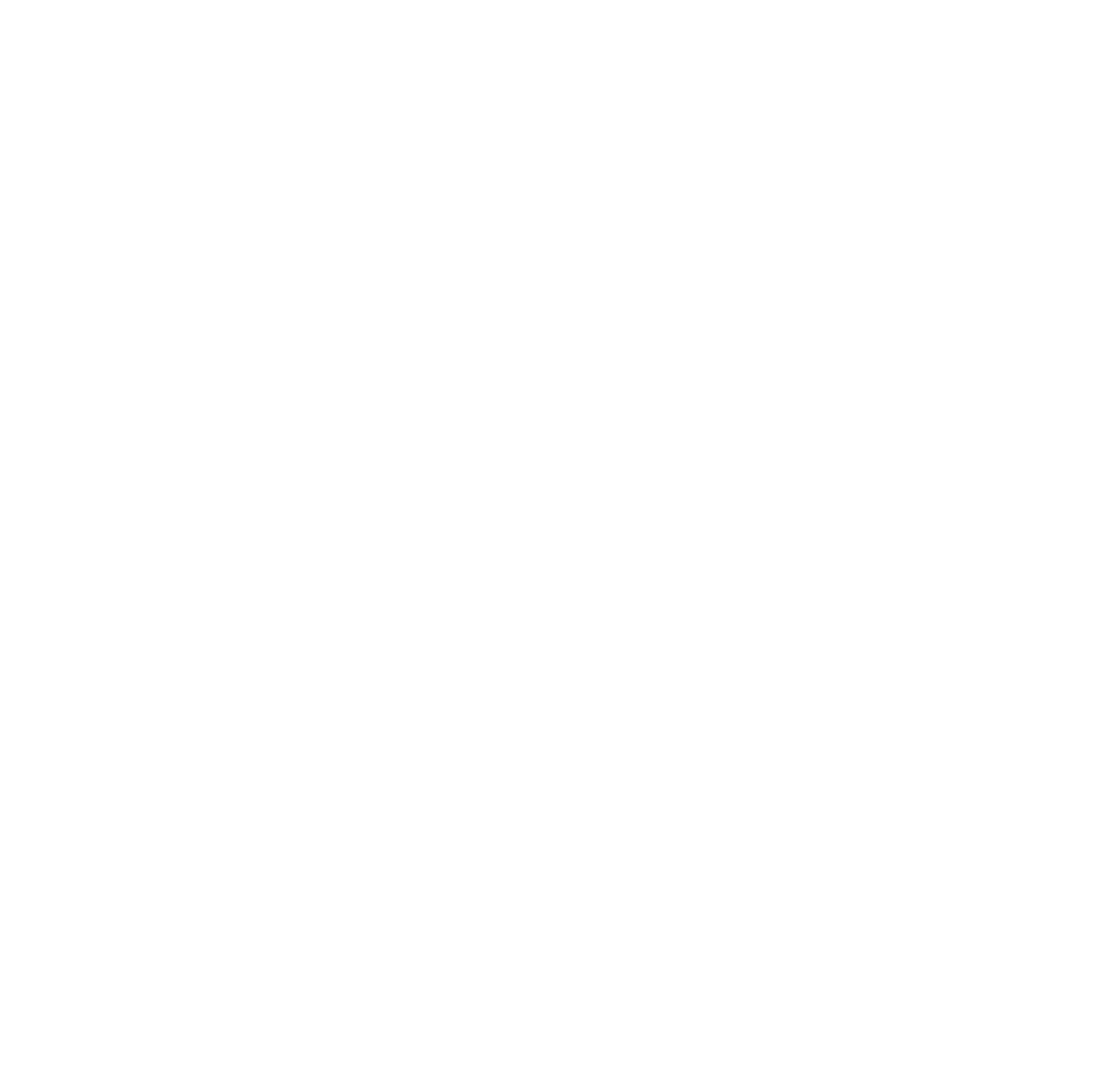
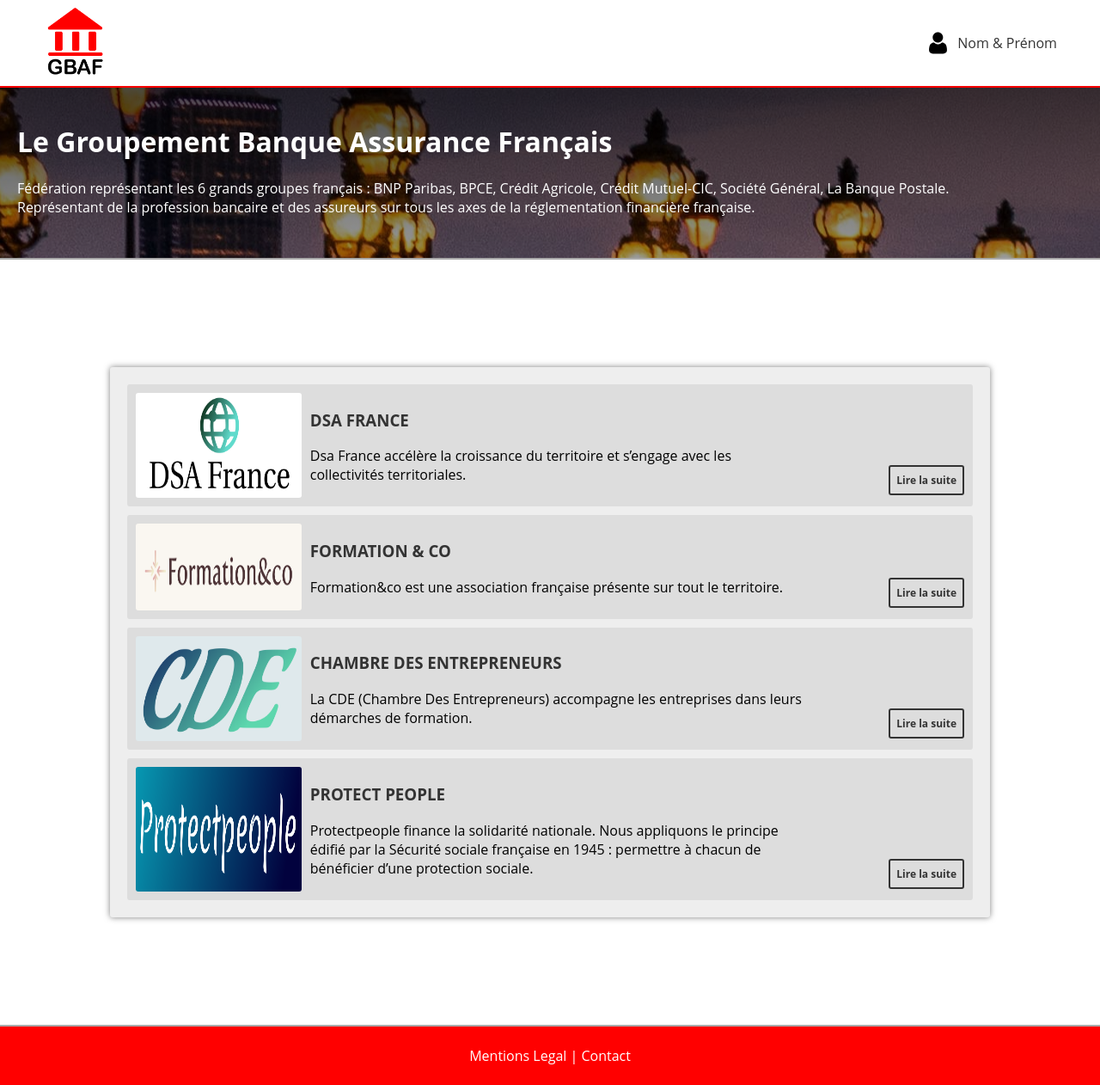
Before and after one commit to OlTarba/GBAF, a PHP site: page / in a window 1280 px wide. Before the commit the page is empty. Shown: the whole page at 86% size. Before the commit the page ends 800 px from the top, so only its background shows below. Run offline with PHP 8.4, Linux system fonts and the light colour scheme.

Commit message:
Design Page d'accueil
Design de la page d'accueil et fix de certains éléments design

```diff
--- a/connexion.php
+++ b/connexion.php
@@ -7,7 +7,7 @@
 <body>
     <?php include_once 'include/header.php'; ?>
 
-    <div class="card form">
+    <div class="card-form form">
         <form action="">
             <div>
                 <label for="pseudo">Pseudonyme : </label>
--- a/css/style.css
+++ b/css/style.css
@@ -16,15 +16,15 @@ a:hover{
 }
 
 /* HEADER */
-
+header{
+    border-bottom: 2px solid #FF0000;
+    display:flex;
+    justify-content: space-between;
+    align-items:center;
+}
 header .logo{
     width: 75px;
-    margin: 10px 0px;
     margin-left: 50px;
-    float:left;
-}
-header{
-    border-bottom: 1px solid #333;
 }
 .gbaf-title{
     font-weight: 100;
@@ -33,10 +33,35 @@ header{
     margin-left: 50px;
     padding:20px;
 }
+.container-user a{
+    display:flex;
+    color:#333;
+    transition: opacity 0.3s;
+}
+.container-user a:hover{
+    opacity:0.5;
+}
+.user-picture{
+    width:25px;
+    margin-right: 10px;
+}
+.user-info{
+    margin-right:50px;
+}
+/* DESCRIPTION */
+.description{
+    color:#FFF;
+    width:100%;
+    min-height:200px;
+    padding: 20px 20px;
+    border-bottom: 2px solid #AAA;
+    background: linear-gradient(rgba(0,0,0,0.7), rgba(0,0,0,0.4)),
+                 center url('../img/illustration.jpg');
+}
 
 /* CARD */
 
-.card{
+.card-form{
     background-color:#EEE;
     box-shadow: 0px 0px 7px rgba(0,0,0,0.5);
     padding: 20px;
@@ -44,6 +69,63 @@ header{
     border-radius:3px;
     margin: 125px auto;
 }
+.card{
+    background-color:#EEE;
+    box-shadow: 0px 0px 7px rgba(0,0,0,0.5);
+    padding: 10px;
+    width: 80vw;
+    border-radius:3px;
+    margin: 125px auto;
+}
+
+/* ACTEUR ACCUEIL */
+
+.acteur{
+    display:flex;
+    background-color: #DDD;
+    padding:10px;
+    border-radius:3px;
+    margin: 10px;
+    position:relative;
+}
+.acteur img{
+    width:20%;
+    margin-right: 10px;
+    border-radius: 3px;
+}
+.acteur h3{
+    color:#333;
+    text-transform: uppercase;
+}
+.acteur .content{
+    width:60%;
+}
+.acteur .link{
+    position:absolute;
+    bottom:5px;
+    right:10px;
+}
+.acteur .link a{
+    border : 2px solid #333;
+    padding:7px;
+    border-radius:3px;
+    color:#333;
+    font-weight:bold;
+    transition: 0.3s;
+    font-size:12px;
+}
+.acteur .link a:hover{
+    background-color: #FF0000;
+    border-color: #FF0000;
+    color:#FFF;
+    font-weight: bold;
+
+}
+
+
+
+/* FORM */
+
 .form div{
     display:flex;
     justify-content: space-between;
@@ -105,12 +187,9 @@ header{
 /* FOOTER */
 
 footer{
+    border-top: 2px solid #AAA;
     background-color:#FF0000;
     color:#FFF;
-    position:absolute;
-    bottom:0px;
-    left:0px;
-    right:0px;
     text-align:center;
-    margin:0;
+    padding:7px;
 }
--- a/include/header.php
+++ b/include/header.php
@@ -1,4 +1,12 @@
 <header>
-    <img src="img/GBAF.png" alt="Groupe Bancaire Assurance Français" class="logo">
-    <h1 class="gbaf-title">Le Groupement Banque Assurance Français</h1>
+    <div class="container-logo">
+        <img src="img/GBAF.png" alt="Groupe Bancaire Assurance Français" class="logo">
+        <!-- <h1 class="gbaf-title">Le Groupement Banque Assurance Français</h1> -->
+    </div>
+    <div class="container-user">
+        <a href="#">
+            <img src="img/social.svg" alt="user" class="user-picture">
+            <p class="user-info"> Nom & Prénom </p>
+        </a>
+    </div>
 </header>
--- a/index.php
+++ b/index.php
@@ -0,0 +1,69 @@
+<!DOCTYPE html>
+<html lang="fr">
+<head>
+    <?php require_once 'include/head.php'; ?>
+    <title>GBAF | Accueil</title>
+</head>
+<body>
+    <?php include_once 'include/header.php'; ?>
+
+    <div class="description">
+        <h1>Le Groupement Banque Assurance Français</h1>
+        <p>Fédération représentant les 6 grands groupes français :
+            BNP Paribas, BPCE, Crédit Agricole, Crédit Mutuel-CIC, Société Général, La Banque Postale.
+            <br>
+            Représentant de la profession bancaire et des assureurs sur tous les axes de la réglementation
+            financière française.
+        </p>
+    </div>
+
+    <div class="card">
+        <div class="acteur">
+            <img src="img/Dsa_france.png" alt="DSA France">
+            <div class="content">
+                <h3>DSA FRANCE</h3>
+                <p>
+                    Dsa France accélère la croissance du territoire et s’engage avec les collectivités territoriales.
+                </p>
+                <p class="link"><a href="#">Lire la suite</a>
+            </div>
+        </div>
+
+        <div class="acteur">
+            <img src="img/formation_co.png" alt="Formation & Co">
+            <div class="content">
+                <h3>Formation & Co</h3>
+                <p>
+                Formation&co est une association française présente sur tout le territoire.
+                </p>
+                <p class="link"><a href="#">Lire la suite</a>
+            </div>
+        </div>
+
+        <div class="acteur">
+            <img src="img/CDE.png" alt="CDE">
+            <div class="content">
+                <h3>Chambre Des Entrepreneurs</h3>
+                <p>
+                La CDE (Chambre Des Entrepreneurs) accompagne les entreprises dans leurs démarches de formation.                 </p>
+                <p class="link"><a href="#">Lire la suite</a>
+            </div>
+        </div>
+
+        <div class="acteur">
+            <img src="img/protectpeople.png" alt="Protect People">
+            <div class="content">
+                <h3>Protect People</h3>
+                <p>
+                Protectpeople finance la solidarité nationale.
+Nous appliquons le principe édifié par la Sécurité sociale française en 1945 : permettre à chacun de bénéficier d’une protection sociale.                </p>
+                <p class="link"><a href="#">Lire la suite</a>
+            </div>
+        </div>
+    </div>
+
+
+
+    <?php include_once 'include/footer.php'; ?>
+</body>
+</html>
--- a/inscription.php
+++ b/inscription.php
@@ -7,7 +7,7 @@
 <body>
     <?php include_once 'include/header.php'; ?>
 
-    <div class="card form">
+    <div class="card-form form">
         <form action="">
             <div>
                 <label for="nom">Nom <span class="required">*</span>  : </label>
```
Also changed, not shown: img/illustration.jpg (added), img/social.svg (added).
